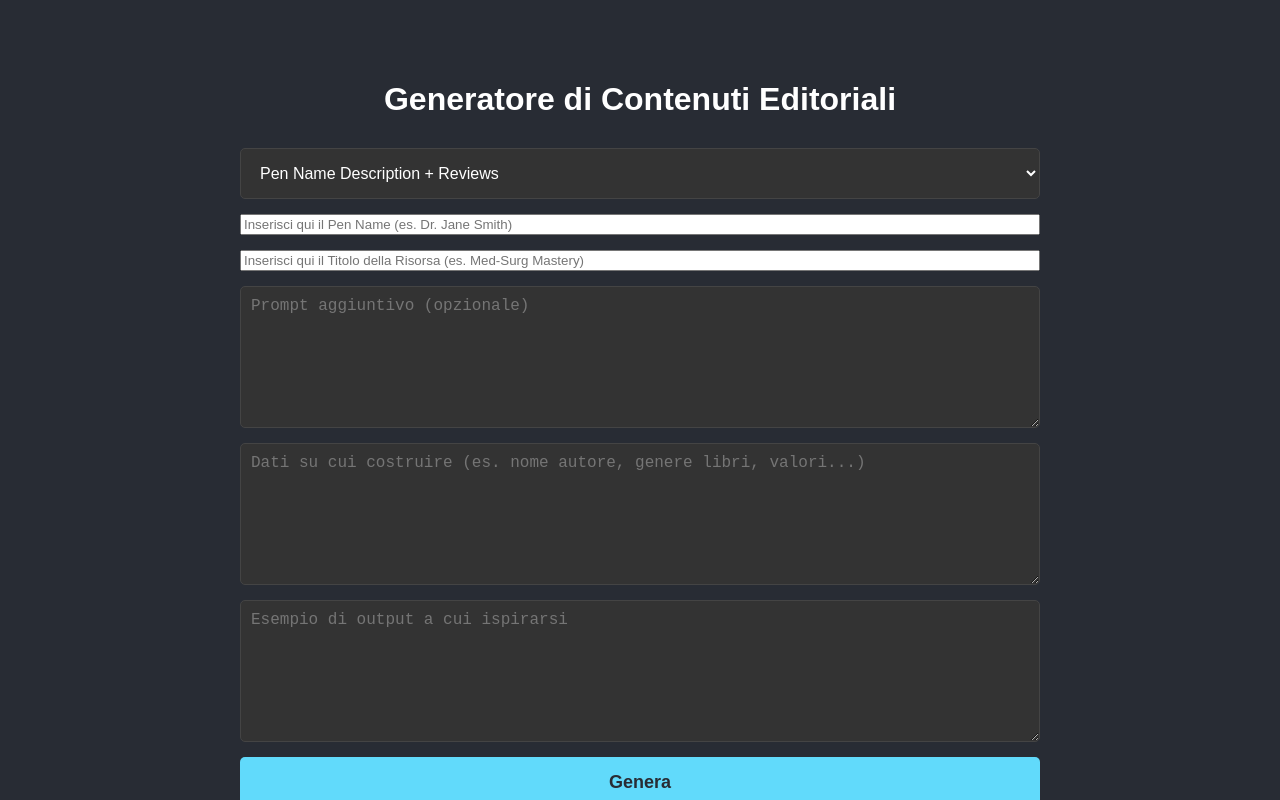
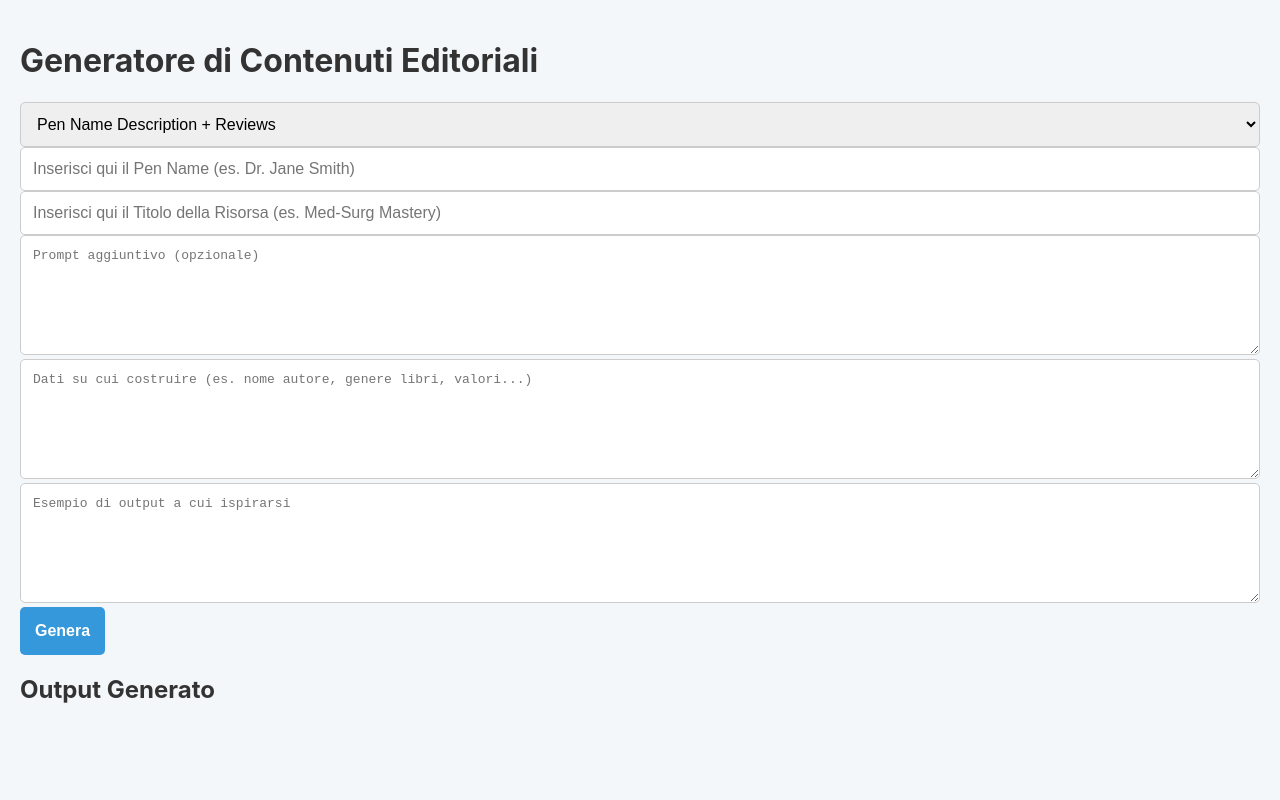
Before and after one commit to number1-create/Creazione-Pag.-Autore-e-Rec.-Editoriali-def-, a React (Create React App) app in the folder frontend/src/: page / in a window 1280 px wide. Shown: the top 800 px of the page. Built offline with nearby package versions, Linux system fonts and the light colour scheme; the HTML template or start-up script is replaced by a standard one.

Commit message:
Update App.css

```diff
--- a/frontend/src/App.css
+++ b/frontend/src/App.css
@@ -1,75 +1,158 @@
+/* Stile Generale */
 body {
-  background-color: #282c34;
-  color: white;
-  font-family: sans-serif;
-}
-
-.App {
-  text-align: center;
-  max-width: 800px;
-  margin: 40px auto;
+  font-family: -apple-system, BlinkMacSystemFont, 'Segoe UI', Roboto, 'Helvetica Neue', Arial, sans-serif;
+  background-color: #f4f7f9;
+  color: #333;
+  margin: 0;
   padding: 20px;
 }
 
-form {
+.container {
+  max-width: 1200px;
+  margin: 0 auto;
+  background: #fff;
+  border-radius: 8px;
+  box-shadow: 0 4px 12px rgba(0, 0, 0, 0.08);
+  overflow: hidden;
+}
+
+header {
+  background-color: #2c3e50;
+  color: white;
+  padding: 20px 30px;
+  text-align: center;
+}
+
+header h1 {
+  margin: 0;
+  font-size: 1.8em;
+}
+
+header p {
+  margin: 5px 0 0;
+  opacity: 0.9;
+}
+
+main {
   display: flex;
-  flex-direction: column;
-  gap: 15px;
-  margin-top: 30px;
+  flex-wrap: wrap;
+  padding: 20px;
+}
+
+/* Stile Form */
+.form-container {
+  flex: 1;
+  min-width: 400px;
+  padding: 20px;
+  border-right: 1px solid #e0e0e0;
+}
+
+.form-container h2 {
+  margin-top: 0;
+  border-bottom: 2px solid #3498db;
+  padding-bottom: 10px;
+  color: #2c3e50;
+}
+
+.form-group {
+  margin-bottom: 20px;
+}
+
+.form-group label {
+  display: block;
+  font-weight: 600;
+  margin-bottom: 8px;
+  color: #555;
+}
+
+input[type="text"],
+select,
+textarea {
+  width: 100%;
+  padding: 12px;
+  border: 1px solid #ccc;
+  border-radius: 5px;
+  font-size: 1em;
+  box-sizing: border-box; /* Importante per non superare la larghezza */
+  transition: border-color 0.2s;
+}
+
+input[type="text"]:focus,
+select:focus,
+textarea:focus {
+  border-color: #3498db;
+  outline: none;
 }
 
 textarea {
   min-height: 120px;
-  padding: 10px;
-  font-size: 16px;
-  border-radius: 5px;
-  border: 1px solid #444;
-  background-color: #333;
-  color: white;
+  resize: vertical;
+}
+
+/* Stile Pulsanti */
+.button-group {
+  display: flex;
+  gap: 15px;
+  margin-top: 20px;
 }
 
 button {
+  flex: 1;
   padding: 15px;
-  font-size: 18px;
+  font-size: 1em;
   font-weight: bold;
+  color: white;
+  background-color: #3498db;
+  border: none;
   border-radius: 5px;
-  border: none;
-  background-color: #61dafb;
-  color: #282c34;
   cursor: pointer;
-  transition: background-color 0.2s;
+  transition: background-color 0.2s, transform 0.1s;
 }
 
-button:hover {
-  background-color: #79e2fc;
+button:hover:not(:disabled) {
+  background-color: #2980b9;
+  transform: translateY(-1px);
 }
 
 button:disabled {
-  background-color: #555;
+  background-color: #bdc3c7;
   cursor: not-allowed;
 }
 
-.output-area {
-  margin-top: 40px;
-  text-align: left;
-  background-color: #20232a;
+/* Stile Output */
+.output-container {
+  flex: 1;
+  min-width: 400px;
+  padding: 20px;
+}
+
+.output-container h2 {
+    margin-top: 0;
+    border-bottom: 2px solid #2ecc71;
+    padding-bottom: 10px;
+    color: #2c3e50;
+}
+
+.output-container pre {
+  background-color: #ecf0f1;
   padding: 20px;
   border-radius: 5px;
+  white-space: pre-wrap; /* Va a capo automaticamente */
+  word-wrap: break-word;
+  font-size: 0.95em;
+  min-height: 300px;
+  border: 1px solid #ddd;
 }
 
-pre {
-  white-space: pre-wrap;
-  word-wrap: break-word;
-  font-family: monospace;
-  font-size: 15px;
-  line-height: 1.5;
+.loading-message {
+  color: #3498db;
+  font-weight: bold;
 }
 
-select {
-  padding: 15px;
-  font-size: 16px;
+.error-message {
+  color: #e74c3c;
+  font-weight: bold;
+  background-color: #fadbd8;
+  padding: 10px;
   border-radius: 5px;
-  border: 1px solid #444;
-  background-color: #333;
-  color: white;
 }
```
